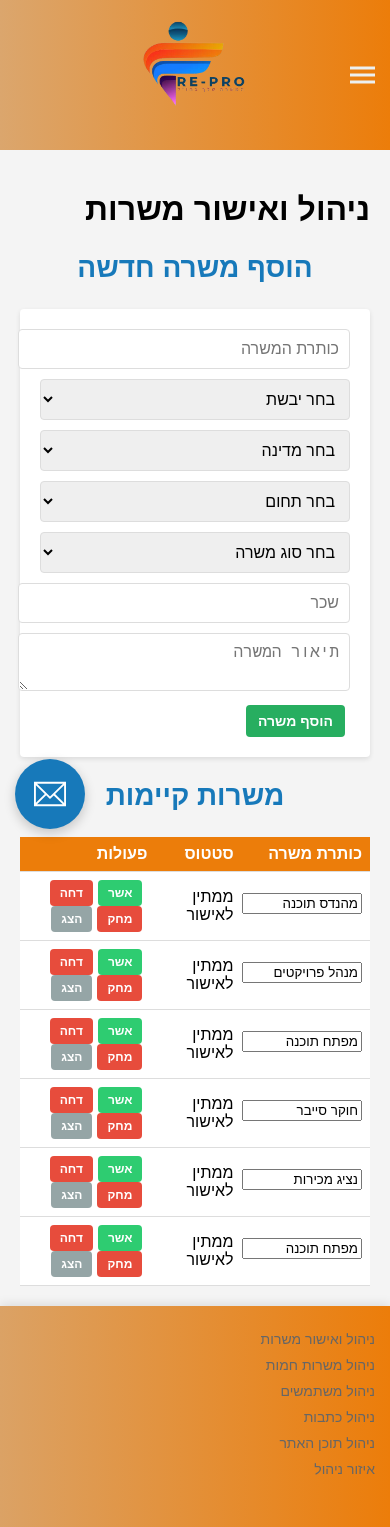
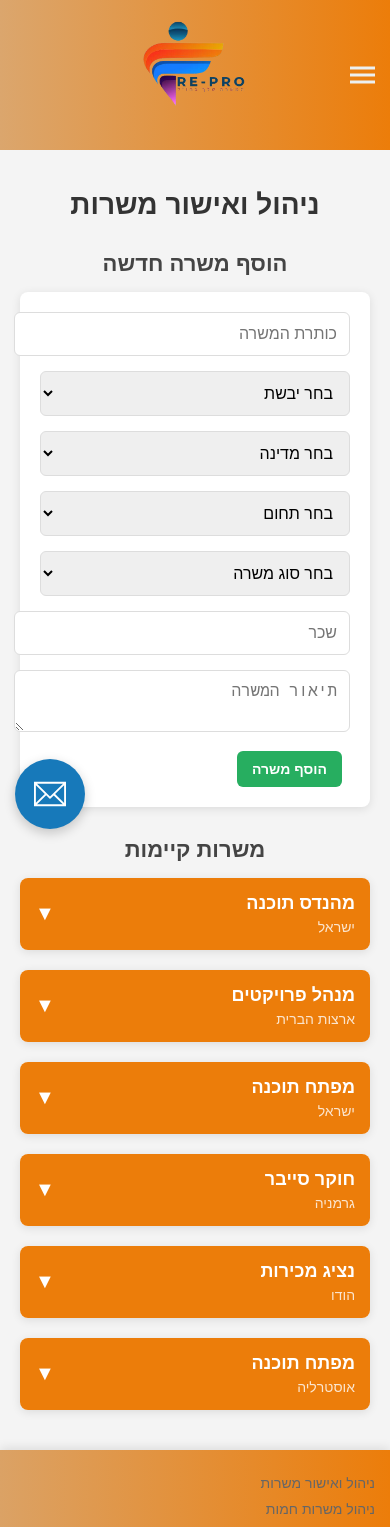
Before and after one commit to RafiGabizon/Re-pro, a React (Create React App) app: page /admin/jobs in a window 390 px wide. Shown: the top 1527 px of the page. Built offline with nearby package versions, Linux system fonts and the light colour scheme; the HTML template or start-up script is replaced by a standard one.

Commit message:
fix bug in manage jobs and manage hot jobs

```diff
--- a/src/pages/admin/ManageJobs.js
+++ b/src/pages/admin/ManageJobs.js
@@ -4,7 +4,7 @@ import { JobsContext } from '../../context/JobsContext';
 
 const uniqueContinents = ['אסיה', 'אמריקה', 'אפריקה', 'אירופה', 'אוסטרליה'];
 const uniqueStates = ['ישראל', 'ארצות הברית', 'קנדה', 'בריטניה', 'גרמניה', 'צרפת', 'הודו', 'יפן', 'אוסטרליה'];
-const uniqueDomains = [ 'ניהול', 'טכנולוגיות מידע', 'שיווק', 'פיננסים', 'משאבי אנוש', 'עיצוב', 'הנדסה', 'מכירות', 'ייעוץ'];
+const uniqueDomains = ['ניהול', 'טכנולוגיות מידע', 'שיווק', 'פיננסים', 'משאבי אנוש', 'עיצוב', 'הנדסה', 'מכירות', 'ייעוץ'];
 const uniqueJobTypes = ['חצי משרה', 'משרה מלאה', 'משרת אם'];
 
 function ManageJobs() {
@@ -107,11 +107,11 @@ function ManageJobs() {
   };
 
   return (
-    <div className="jobs-manager">
-      <h1>ניהול ואישור משרות</h1>
+    <div className="mj-container">
+      <h1 className="mj-title">ניהול ואישור משרות</h1>
 
-      <h2>הוסף משרה חדשה</h2>
-      <div className="new-job-form">
+      <h2 className="mj-subtitle">הוסף משרה חדשה</h2>
+      <div className="mj-new-job-form">
         <input
           value={newJob.jobTitle}
           onChange={(e) => handleNewJobChange('jobTitle', e.target.value)}
@@ -164,12 +164,12 @@ function ManageJobs() {
           onChange={(e) => handleNewJobChange('jobDescription', e.target.value)}
           placeholder="תיאור המשרה"
         />
-        <button onClick={addNewJob} className="add-job-btn">הוסף משרה</button>
+        <button onClick={addNewJob} className="mj-add-btn">הוסף משרה</button>
       </div>
 
-      <h2>משרות קיימות</h2>
-      <div className="jobs-table-wrapper">
-        <table className="existe-jobs-table">
+      <h2 className="mj-subtitle">משרות קיימות</h2>
+      <div className="mj-table-wrapper">
+        <table className="mj-jobs-table">
           <thead>
             <tr>
               <th>כותרת משרה</th>
@@ -204,8 +204,8 @@ function ManageJobs() {
           </tbody>
         </table>
       </div>
-      {jobs.map(job => (
-        <div key={job.id} className={`job-details ${openJobId === job.id ? 'open' : ''}`}>
+       {jobs.map(job => (
+        <div key={job.id} className={`mj-job-details ${openJobId === job.id ? 'open' : ''}`}>
           <h2>{job.jobTitle}</h2>
           <p>סטטוס: {job.status || 'ממתין לאישור'}</p>
           <p>יבשת: {job.Continents}</p>
@@ -221,6 +221,92 @@ function ManageJobs() {
           <button onClick={() => saveJobChanges(job.id)} className="save-job-btn">שמור שינויים</button>
         </div>
       ))}
+
+
+      <div className="mj-mobile-jobs-list">
+        {jobs.map(job => (
+          <div key={job.id} className={`mj-mobile-job-card ${openJobId === job.id ? 'open' : ''}`}>
+            <div className="mj-mobile-job-header" onClick={() => toggleJobDetails(job.id)}>
+              <div>
+                <h2>{job.jobTitle}</h2>
+                <p>{job.State}</p>
+              </div>
+              <span className="mj-expand-icon">{openJobId === job.id ? '▲' : '▼'}</span>
+            </div>
+            {openJobId === job.id && (
+              <div className="mj-mobile-job-details">
+                <input
+                  value={editedJobs[job.id]?.jobTitle || job.jobTitle}
+                  onChange={(e) => handleFieldChange(job.id, 'jobTitle', e.target.value)}
+                  placeholder="תפקיד"
+                  className="mj-input"
+                />
+                <select
+                  value={editedJobs[job.id]?.Continents || job.Continents}
+                  onChange={(e) => handleFieldChange(job.id, 'Continents', e.target.value)}
+                >
+                  <option value="">בחר יבשת</option>
+                  {uniqueContinents.map(continent => (
+                    <option key={continent} value={continent}>{continent}</option>
+                  ))}
+                </select>
+                <select
+                  value={editedJobs[job.id]?.State || job.State}
+                  onChange={(e) => handleFieldChange(job.id, 'State', e.target.value)}
+                >
+                  <option value="">בחר מדינה</option>
+                  {uniqueStates.map(state => (
+                    <option key={state} value={state}>{state}</option>
+                  ))}
+                </select>
+                <select
+                  value={editedJobs[job.id]?.Domains || job.Domains}
+                  onChange={(e) => handleFieldChange(job.id, 'Domains', e.target.value)}
+                >
+                  <option value="">בחר תחום</option>
+                  {uniqueDomains.map(domain => (
+                    <option key={domain} value={domain}>{domain}</option>
+                  ))}
+                </select>
+                <select
+                  value={editedJobs[job.id]?.JobType || job.JobType}
+                  onChange={(e) => handleFieldChange(job.id, 'JobType', e.target.value)}
+                >
+                  <option value="">בחר סוג משרה</option>
+                  {uniqueJobTypes.map(type => (
+                    <option key={type} value={type}>{type}</option>
+                  ))}
+                </select>
+                <input
+                  value={editedJobs[job.id]?.Salary || job.Salary}
+                  onChange={(e) => handleFieldChange(job.id, 'Salary', e.target.value)}
+                  placeholder="שכר"
+                />
+                <input
+                  value={editedJobs[job.id]?.mainImg || job.mainImg}
+                  onChange={(e) => handleFieldChange(job.id, 'mainImg', e.target.value)}
+                  placeholder="URL לתמונה הראשית"
+                />
+                <textarea
+                  value={editedJobs[job.id]?.jobDescription || job.jobDescription}
+                  onChange={(e) => handleFieldChange(job.id, 'jobDescription', e.target.value)}
+                  placeholder="תיאור המשרה"
+                />
+                <div className="mj-mobile-job-actions">
+                  <button onClick={() => saveJobChanges(job.id)} className="mj-save-btn">שמור</button>
+                  {(!job.status || job.status === 'ממתין לאישור') && (
+                    <>
+                      <button onClick={() => approveJob(job.id)} className="mj-approve-btn">אשר</button>
+                      <button onClick={() => rejectJob(job.id)} className="mj-reject-btn">דחה</button>
+                    </>
+                  )}
+                  <button onClick={() => deleteJob(job.id)} className="mj-delete-btn">מחק</button>
+                </div>
+              </div>
+            )}
+          </div>
+        ))}
+      </div>
     </div>
   );
 }
--- a/src/styles/admin/manageJobs.css
+++ b/src/styles/admin/manageJobs.css
@@ -1,148 +1,226 @@
-.jobs-manager {
+.mj-container {
     padding: 20px;
     background-color: #f4f4f4;
     min-height: 100vh;
+    font-family: 'Rubik', sans-serif;
 }
 
-.new-job-form {
+.mj-title {
+    color: #333;
+    font-size: 28px;
+    margin-bottom: 20px;
+    text-align: center;
+}
+
+.mj-subtitle {
+    color: #444;
+    font-size: 22px;
+    margin-top: 30px;
+    margin-bottom: 15px;
+}
+
+.mj-new-job-form {
     background-color: white;
     padding: 20px;
     margin-bottom: 20px;
-    border-radius: 4px;
-    box-shadow: 0 2px 5px rgba(0, 0, 0, 0.1);
+    border-radius: 8px;
+    box-shadow: 0 2px 10px rgba(0, 0, 0, 0.1);
 }
 
-.new-job-form input,
-.new-job-form select,
-.new-job-form textarea {
+.mj-new-job-form input,
+.mj-new-job-form select,
+.mj-new-job-form textarea {
     width: 100%;
-    padding: 10px;
-    margin-bottom: 10px;
+    padding: 12px;
+    margin-bottom: 15px;
     border: 1px solid #ddd;
-    border-radius: 4px;
+    border-radius: 6px;
     font-size: 16px;
 }
 
-.add-job-btn,
-.approve-btn,
-.reject-btn,
-.save-job-btn,
-.delete-btn,
-.details-btn {
-    padding: 8px 12px;
+.mj-add-btn,
+.mj-approve-btn,
+.mj-reject-btn,
+.mj-save-btn,
+.mj-delete-btn,
+.mj-details-btn {
+    padding: 10px 15px;
     border: none;
-    border-radius: 4px;
+    border-radius: 6px;
     cursor: pointer;
     font-weight: bold;
-    transition: background-color 0.3s;
-    margin-right: 5px;
+    transition: all 0.3s ease;
+    margin-right: 8px;
     font-size: 14px;
 }
 
-.add-job-btn {
+.mj-add-btn {
     background-color: #27ae60;
     color: white;
 }
 
-.add-job-btn:hover {
-    background-color: #2ecc71;
-}
-
-.approve-btn {
+.mj-approve-btn {
     background-color: #2ecc71;
     color: white;
 }
 
-.reject-btn {
+.mj-reject-btn {
     background-color: #e74c3c;
     color: white;
 }
 
-.save-job-btn {
+.mj-save-btn {
     background-color: #3498db;
     color: white;
 }
 
-.delete-btn {
+.mj-delete-btn {
     background-color: #e74c3c;
     color: white;
 }
 
-.details-btn {
+.mj-details-btn {
     background-color: #95a5a6;
     color: white;
 }
 
-.jobs-table-wrapper {
+.mj-add-btn:hover,
+.mj-approve-btn:hover,
+.mj-reject-btn:hover,
+.mj-save-btn:hover,
+.mj-delete-btn:hover,
+.mj-details-btn:hover {
+    transform: translateY(-2px);
+    box-shadow: 0 2px 5px rgba(0, 0, 0, 0.2);
+}
+
+.mj-table-wrapper {
     overflow-x: auto;
 }
 
-.existe-jobs-table {
+.mj-jobs-table {
     width: 100%;
     border-collapse: collapse;
     background-color: white;
-    box-shadow: 0 2px 5px rgba(0, 0, 0, 0.1);
+    box-shadow: 0 2px 10px rgba(0, 0, 0, 0.1);
+    border-radius: 8px;
+    overflow: hidden;
 }
 
-.existe-jobs-table th,
-.existe-jobs-table td {
-    padding: 12px;
+.mj-jobs-table th,
+.mj-jobs-table td {
+    padding: 15px;
     text-align: right;
-    border-bottom: 1px solid #ddd;
+    border-bottom: 1px solid #eee;
 }
 
-.existe-jobs-table th {
+.mj-jobs-table th {
     background-color: #ec7d0a;
     color: white;
+    font-weight: bold;
 }
 
-.job-details {
+.mj-job-details {
     background-color: white;
     border: 1px solid #ddd;
-    padding: 15px;
-    margin-top: 10px;
+    padding: 20px;
+    margin-top: 15px;
+    display: none;
+    border-radius: 8px;
+    box-shadow: 0 2px 10px rgba(0, 0, 0, 0.1);
+}
+
+.mj-job-details.open {
+    display: block;
+}
+
+.mj-job-details textarea {
+    width: 100%;
+    min-height: 120px;
+    margin-bottom: 15px;
+    padding: 12px;
+    border: 1px solid #ddd;
+    border-radius: 6px;
+    font-size: 16px;
+}
+
+.mj-mobile-jobs-list {
     display: none;
 }
 
-.job-details.open {
-    display: block;
-}
-
-.job-details textarea {
-    width: 100%;
-    min-height: 100px;
-    margin-bottom: 10px;
-    padding: 10px;
-    border: 1px solid #ddd;
-    border-radius: 4px;
-}
 
 @media (max-width: 768px) {
-    .existe-jobs-table-wrapper {
-        overflow-x: auto;
+
+    .mj-table-wrapper,
+    .mj-job-details {
+        display: none;
+    }
+    .mj-job-details.open {
+        display: none;
     }
 
-    .existe-jobs-table th,
-    .existe-jobs-table td {
-        padding: 8px;
+    .mj-mobile-jobs-list {
+        display: block;
     }
 
-    .existe-jobs-table input,
-    .existe-jobs-table select {
-        width: 100%;
-        margin-bottom: 5px;
+    .mj-mobile-job-card {
+        background-color: white;
+        border-radius: 8px;
+        box-shadow: 0 2px 10px rgba(0, 0, 0, 0.1);
+        margin-bottom: 20px;
+        overflow: hidden;
     }
 
-    .approve-btn,
-    .reject-btn,
-    .save-job-btn,
-    .delete-btn,
-    .details-btn {
-        padding: 6px 10px;
-        font-size: 12px;
+    .mj-mobile-job-header {
+        background-color: #ec7d0a;
+        padding: 15px;
+        display: flex;
+        justify-content: space-between;
+        align-items: center;
+        cursor: pointer;
     }
 
-    .job-details {
+    .mj-mobile-job-header h2 {
+        color: white;
+        margin: 0;
+        font-size: 18px;
+    }
+
+    .mj-mobile-job-header p {
+        color: rgba(255, 255, 255, 0.8);
+        margin: 5px 0 0;
+        font-size: 14px;
+    }
+
+    .mj-expand-icon {
+        color: white;
+        font-size: 20px;
+    }
+
+    .mj-mobile-job-details {
+        padding: 15px;
+    }
+
+    .mj-mobile-job-details input,
+    .mj-mobile-job-details select,
+    .mj-mobile-job-details textarea {
+        width: 100%;
         padding: 10px;
+        margin-bottom: 10px;
+        border: 1px solid #ddd;
+        border-radius: 6px;
+        font-size: 16px;
+    }
+
+    .mj-mobile-job-actions {
+        display: flex;
+        flex-wrap: wrap;
+        gap: 10px;
+        margin-top: 15px;
+    }
+
+    .mj-mobile-job-actions button {
+        flex: 1;
+        min-width: 40%;
     }
 }
```
Also changed, not shown: src/pages/admin/ManageHotJobs.js (+30 -63 lines), src/styles/admin/manageHotJobs.css (+41 -82 lines).
